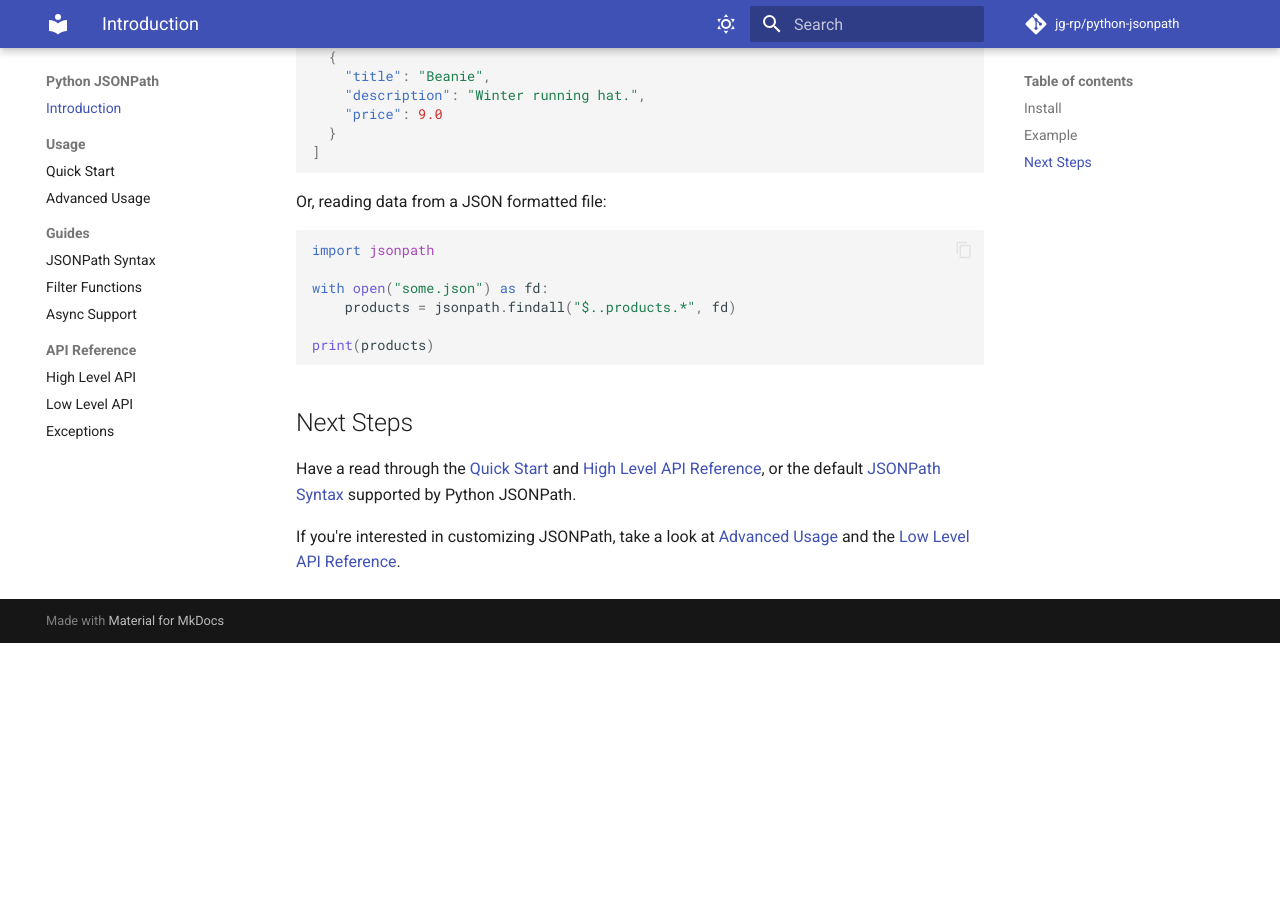
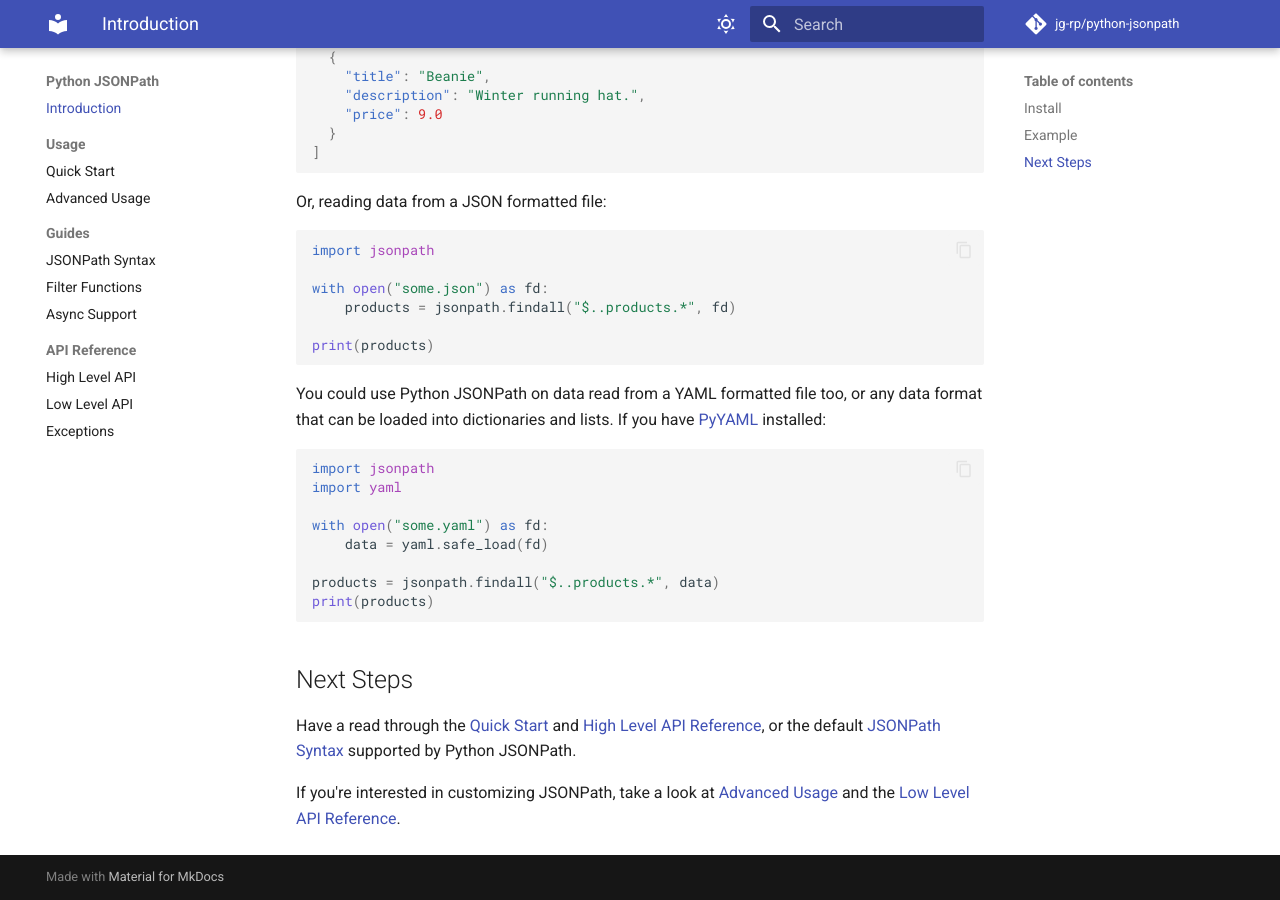
Before and after one commit to jg-rp/python-jsonpath, an MkDocs documentation site: the page built from docs/index.md, in a window 1280 px wide and 900 px high, scrolled down 1699 px. Built offline with MkDocs 1.6.1 and Material for MkDocs 9.7.7, drawn with Linux system fonts in a browser that asks for light colours; comment, search, counter and statistics services are not loaded; before the commit the page ends 2342 px from its top, so only the background shows below that.

````diff
--- a/docs/index.md
+++ b/docs/index.md
@@ -99,6 +99,19 @@ with open("some.json") as fd:
 print(products)
 ```
 
+You could use Python JSONPath on data read from a YAML formatted file too, or any data format that can be loaded into dictionaries and lists. If you have [PyYAML](https://pyyaml.org/wiki/PyYAML) installed:
+
+```python
+import jsonpath
+import yaml
+
+with open("some.yaml") as fd:
+    data = yaml.safe_load(fd)
+
+products = jsonpath.findall("$..products.*", data)
+print(products)
+```
+
 ## Next Steps
 
 Have a read through the [Quick Start](quickstart.md) and [High Level API Reference](api.md), or the default [JSONPath Syntax](syntax.md) supported by Python JSONPath.
````
Also changed, not shown: CHANGELOG.md (+1 -1 lines), README.md (+2 -1 lines), docs/exceptions.md (+2 -0 lines), 2 other files.
